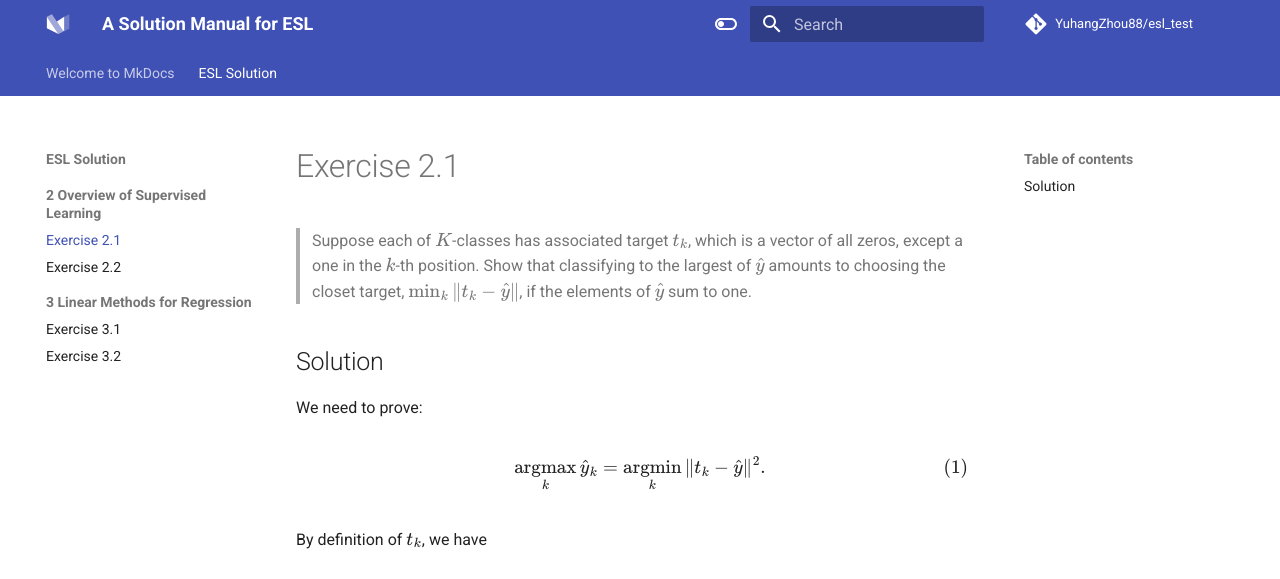
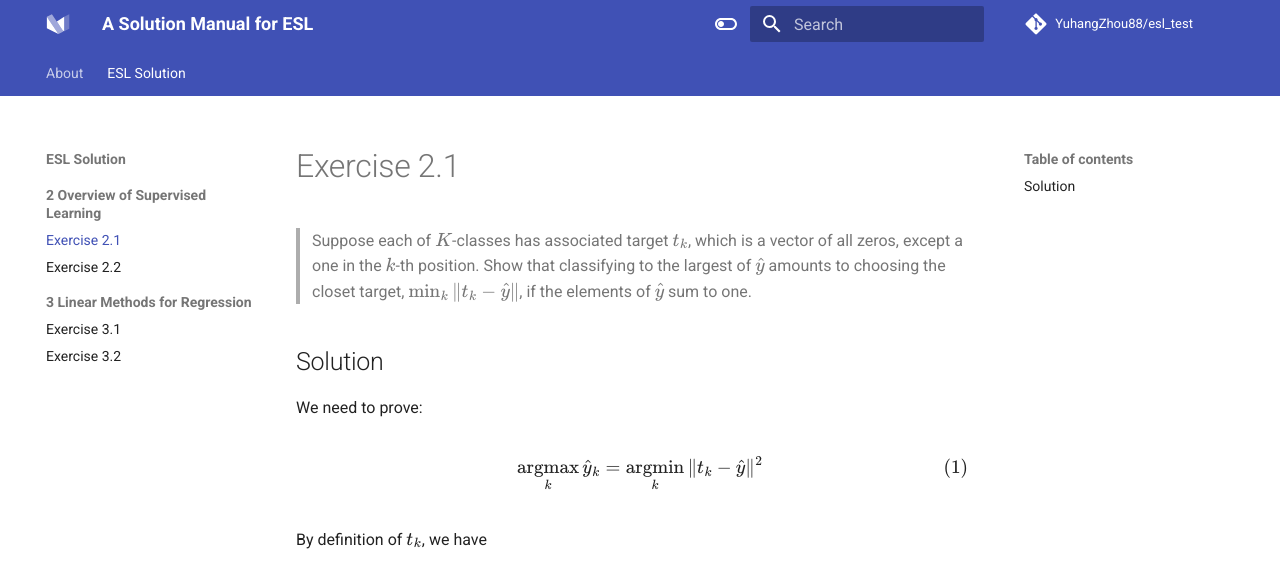
Before and after one commit to YuhangZhou88/ESL_Solution, an MkDocs documentation site: the page built from docs/ESL-Solution/2-Overview-of-Supervised-Learning/ex2-1.md, in a window 1280 px wide. Shown: the top 579 px of the page. Built offline with MkDocs 1.6.1 and Material for MkDocs 9.7.7, drawn with Linux system fonts in a browser that asks for light colours; comment, search, counter and statistics services are not loaded.

Commit message:
change eqn num align

```diff
--- a/docs/ESL-Solution/2-Overview-of-Supervised-Learning/ex2-1.md
+++ b/docs/ESL-Solution/2-Overview-of-Supervised-Learning/ex2-1.md
@@ -16,7 +16,7 @@
 We need to prove:
 
 \begin{equation}
-\underset{k}{\operatorname{argmax}} \hat y_k = \underset{k}{\operatorname{argmin}} \|t_k-\hat y\|^2.
+\underset{k}{\operatorname{argmax}} \hat y_k = \underset{k}{\operatorname{argmin}} \|t_k-\hat y\|^2
 \label{eq:2-1a}
 \end{equation}
 
--- a/docs/index.md
+++ b/docs/index.md
@@ -1,4 +1,4 @@
-# Welcome to MkDocs
+# About
 
 For full documentation visit [mkdocs.org](https://www.mkdocs.org).
 
```
Also changed, not shown: docs/ESL-Solution/3-Linear-Methods-for-Regression/ex3-1.md (+1 -1 lines).
